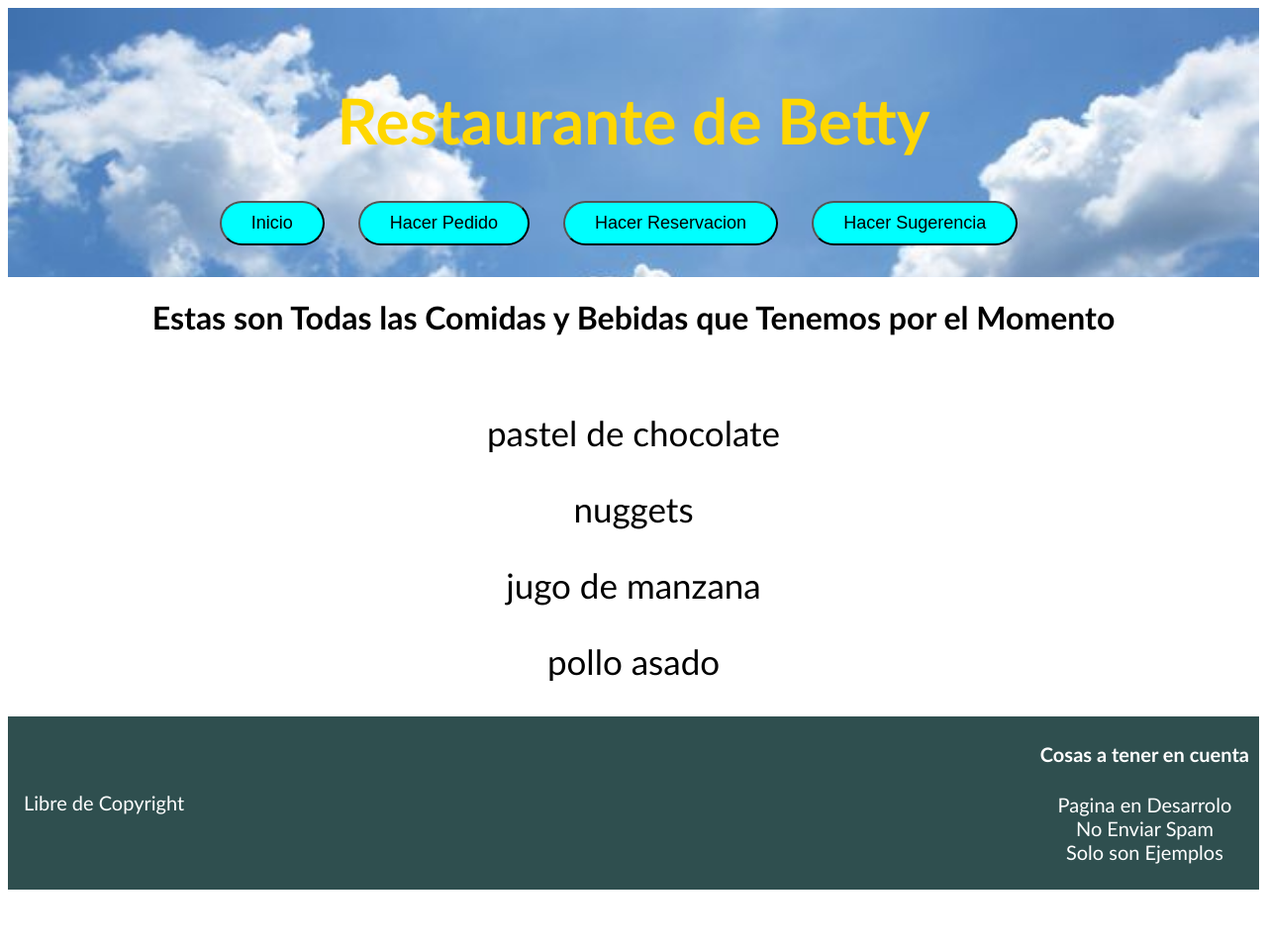
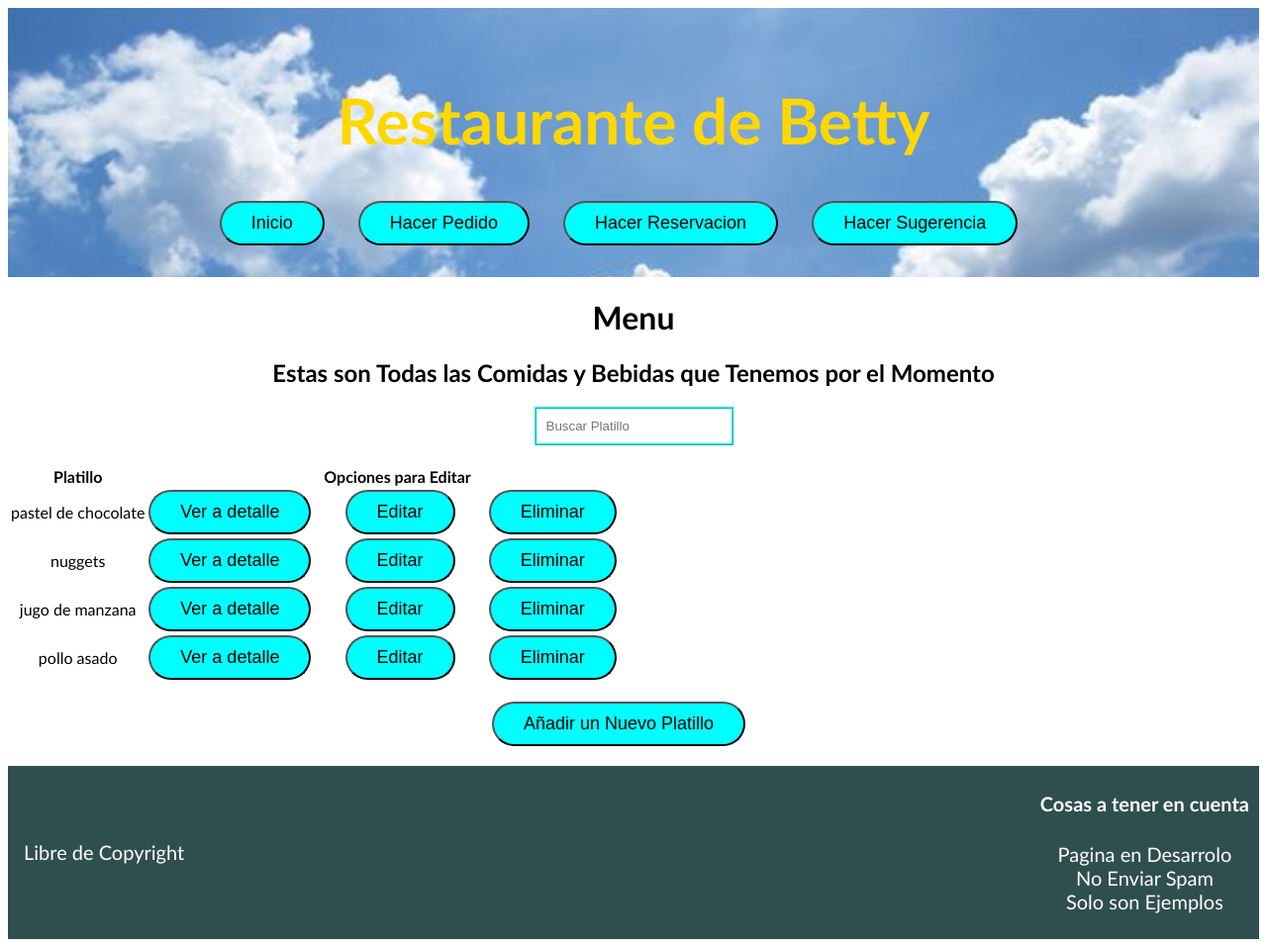
Before and after one commit to factor-rgb/coder-60095-RaulVieira, a Django app: a page that uses src/core/templates/core/menu.html in a window 1280 px wide. Shown: the whole page at 99% size. Before the commit the page ends 899 px from the top, so only its background shows below. Run offline with Django 5.2, Linux system fonts and the light colour scheme; data comes from the database, SQL or seed files in the repository; both versions use the stored data as it was after the commit.

Commit message:
feat: add crud for menu

```diff
--- a/src/core/templates/core/menu.html
+++ b/src/core/templates/core/menu.html
@@ -1,11 +1,40 @@
 {% extends 'core/base.html' %}
 
 {% block content %}
-<div>
-    <h1>Estas son Todas las Comidas y Bebidas que Tenemos por el Momento</h1>
+    <h1>Menu</h1>
+    <h2>Estas son Todas las Comidas y Bebidas que Tenemos por el Momento</h2>
+    <form method="get">
+        <input type="text" name="busqueda" placeholder="Buscar Platillo">
+    </form>
     <br>
-    {% for comida in especialidades %}
-        <p>{{comida.platillo}}</p>
-    {% endfor %}
-</div>
+    <table>
+        <thead>
+            <tr>
+                <th>Platillo</th>
+                <th>Opciones para Editar</th>
+            </tr>
+        </thead>
+        <tbody>
+            {% for menu in object_list %}
+                <tr>
+                    <td>{{ menu.platillo }}</td>
+                    <td>
+                        <a href="{% url 'core:menu_completo' menu.id %}">
+                            <button>Ver a detalle</button></a>
+                        <a href="{% url 'core:actualizar_platillo' menu.id %}">
+                            <button>Editar</button></a>
+                        <a href="{% url 'core:eliminar_platillo' menu.id %}">
+                            <button>Eliminar</button></a>
+                    </td>
+                </tr>
+            {% empty %}
+                <tr>
+                    <td>No se han Encontrado Resultados</td>
+                </tr>
+            {% endfor %}
+        </tbody>
+    </table>
+    <br>
+    <a href="{% url 'core:agregar_platillo' %}">
+        <button>Añadir un Nuevo Platillo</button></a>
 {% endblock content %}
--- a/src/core/urls.py
+++ b/src/core/urls.py
@@ -10,5 +10,9 @@ urlpatterns = [
     path("betty's/pedido/", views.pedido_create, name="pedido"),
     path("betty's/reservacion/", views.reservacion_create, name="reservacion"),
     path("betty's/sugerencia/", views.sugerencia_create, name="sugerencia"),
-    path("betty's/menu/", views.menu, name="menu")
+    path("betty's/menu/", views.menu, name="menu"),
+    path("betty's/menu/agregar_platillo/", views.agregar_platillo, name="agregar_platillo"),
+    path("betty's/menu/actualizar_platillo/<int:pk>", views.actualizar_platillo, name="actualizar_platillo"),
+    path("betty's/menu/menu_completo/<int:pk>", views.menu_completo, name="menu_completo"),
+    path("betty's/menu/eliminar_platillo/<int:pk>", views.eliminar_platillo, name="eliminar_platillo"),
 ]
--- a/src/core/views.py
+++ b/src/core/views.py
@@ -1,7 +1,8 @@
 from django.shortcuts import redirect,render
 
+from django.http import HttpRequest, HttpResponse
 from .models import Categorias_Comidas, Menu
-from .forms import PedidosForm, ReservacionesForm, Suerencias_ComidasForm
+from .forms import PedidosForm, ReservacionesForm, Suerencias_ComidasForm, MenuForm
 
 
 def index(request):
@@ -14,7 +15,7 @@ def confirmacion(request):
       return render(request, "core/confirmacion.html")
 
 
-def pedido_create(request):
+def pedido_create(request: HttpRequest) -> HttpResponse:
       if request.method == "GET":
             form = PedidosForm()
       if request.method == "POST":
@@ -25,7 +26,7 @@ def pedido_create(request):
       return render(request,"core/pedido_form.html", {"form": form})
 
 
-def reservacion_create(request):
+def reservacion_create(request: HttpRequest) -> HttpResponse:
       if request.method == "GET":
             form = ReservacionesForm()
       if request.method == "POST":
@@ -36,7 +37,7 @@ def reservacion_create(request):
       return render(request,"core/reservacion_form.html", {"form": form})
 
 
-def sugerencia_create(request):
+def sugerencia_create(request: HttpRequest) -> HttpResponse:
       if request.method == "GET":
             form = Suerencias_ComidasForm()
       if request.method == "POST":
@@ -47,7 +48,46 @@ def sugerencia_create(request):
       return render(request,"core/sugerencia_form.html", {"form": form})
 
 
-def menu(request):
-      query = Menu.objects.all()
-      context = {"especialidades": query}
-      return render(request, "core/menu.html", context)
+def menu(request: HttpRequest) -> HttpResponse:
+    busqueda = request.GET.get('busqueda')
+    if busqueda:
+        queryset = Menu.objects.filter(platillo__icontains=busqueda)
+    else:
+        queryset = Menu.objects.all()
+    return render(request, 'core/menu.html', {'object_list': queryset})
+
+
+def agregar_platillo(request: HttpRequest) -> HttpResponse:
+    if request.method == 'GET':
+        form = MenuForm()
+    if request.method == 'POST':
+        form = MenuForm(request.POST)
+        if form.is_valid():
+            form.save()
+            return redirect('core:confirmacion')
+    return render(request, 'core/agregar_platillo.html', {'form': form})
+
+
+def actualizar_platillo(request: HttpRequest, pk: int) -> HttpResponse:
+    query = Menu.objects.get(id=pk)
+    if request.method == 'GET':
+        form = MenuForm(instance=query)
+    if request.method == 'POST':
+        form = MenuForm(request.POST, instance=query)
+        if form.is_valid():
+            form.save()
+            return redirect('core:confirmacion')
+    return render(request, 'core/agregar_platillo.html', {'form': form})
+
+
+def menu_completo(request: HttpRequest, pk: int) -> HttpResponse:
+    query = Menu.objects.get(id=pk)
+    return render(request, 'core/menu_completo.html', {'object': query})
+
+
+def eliminar_platillo(request: HttpRequest, pk: int) -> HttpResponse:
+    query = Menu.objects.get(id=pk)
+    if request.method == 'POST':
+        query.delete()
+        return redirect('core:menu')
+    return render(request, 'core/eliminar_platillo.html', {'object': query})
```
Also changed, not shown: src/core/forms.py (+6 -1 lines), src/core/templates/core/agregar_platillo.html (added, +16 -0 lines), src/core/templates/core/eliminar_platillo.html (added, +12 -0 lines), src/core/templates/core/menu_completo.html (added, +12 -0 lines), src/db.sqlite3.
